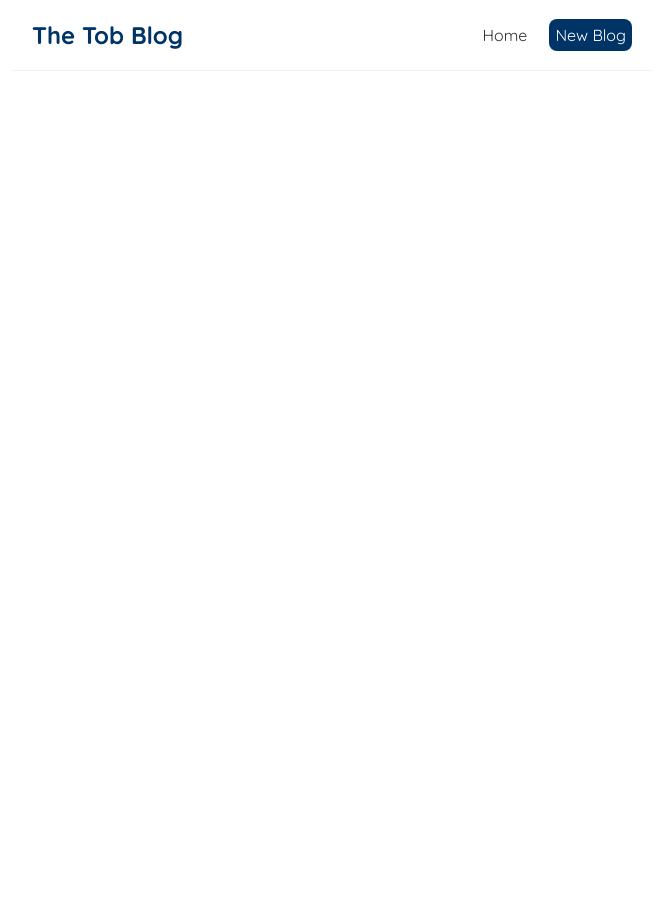
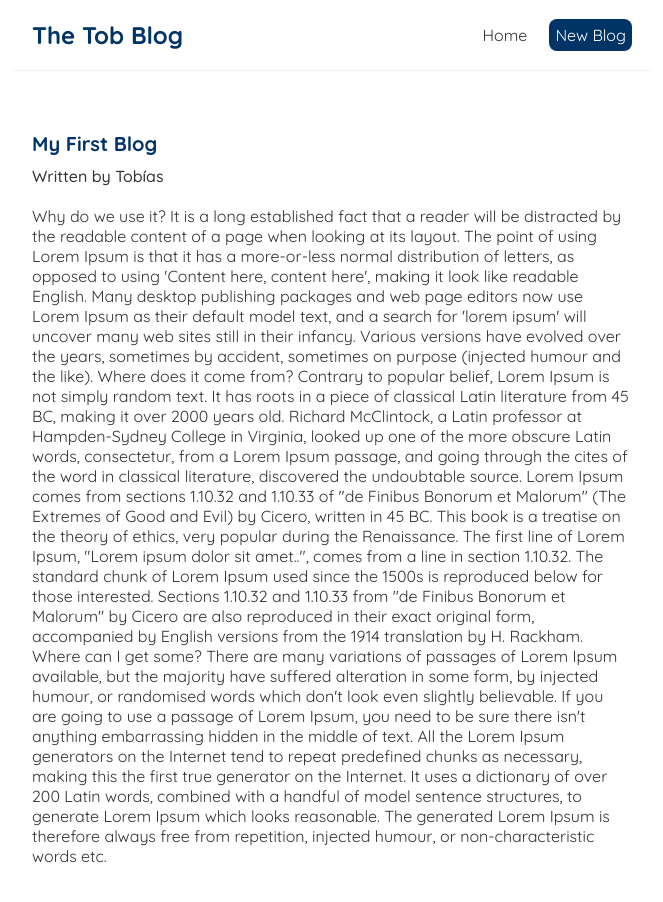
Before and after one commit to juantobiasdl7/Tob-blog, a React (Create React App) app: page /blogs/1 in a window 1280 px wide. Shown: the top 902 px of the page, without its empty margins (308-971 px from the left). Before the commit the page ends 800 px from the top, so only its background shows below. Built offline with nearby package versions, Linux system fonts and the light colour scheme; data requests are answered from the project's data file.

Commit message:
I got to lesson 27 of the course.

```diff
--- a/src/App.js
+++ b/src/App.js
@@ -2,6 +2,7 @@
 import Home from './Home';
 import { BrowserRouter as Router, Route, Switch } from 'react-router-dom';
 import Create from './Create';
+import BlogDetails from './BlogDetails';
 
 function App() {
 
@@ -17,6 +18,9 @@
             <Route path="/create">
               <Create />
             </Route>
+            <Route path="/blogs/:id">
+              <BlogDetails />
+            </Route>
           </Switch>
         </div>
       </div>
--- /dev/null
+++ b/src/BlogDetails.js
@@ -0,0 +1,24 @@
+import { useParams } from "react-router-dom";
+import useFetch from "./useFetch";
+
+const BlogDetails = () => {
+
+    const { id } = useParams();
+    const { data: blog, error, isPending } = useFetch('http://localhost:8000/blogs/' + id);
+
+    return (
+        <div className="blog-details">
+            {isPending && <div>Loading...</div>}
+            { error && <div>{ error }</div>}
+            { blog && (
+                <article>
+                    <h2>{ blog.title}</h2>
+                    <p>Written by { blog.author } </p>
+                    <div>{ blog.body }</div>
+                </article>
+            )}
+        </div>
+     );
+}
+
+export default BlogDetails;
--- a/src/BlogList.js
+++ b/src/BlogList.js
@@ -1,3 +1,5 @@
+import { Link } from "react-router-dom"
+
 const BlogList = ({blogs, title}) => {
 
     //const blogs = props.blogs;
@@ -8,8 +10,10 @@
             <h2>{title}</h2>
             {blogs.map((blog) => (
                 <div className="blog-preview" key={blog.id}>
-                    <h2>{ blog.title }</h2>
-                    <p>Written by {blog.author} </p>
+                    <Link to ={`/blogs/${blog.id}`}>
+                        <h2>{ blog.title }</h2>
+                        <p>Written by {blog.author} </p>
+                    </Link>
                     {/* <button onClick={() => handleDelete(blog.id) }>Delete Blog</button> */}
                 </div>
             ))}
--- a/src/Home.js
+++ b/src/Home.js
@@ -1,4 +1,3 @@
-import { useState, useEffect } from 'react';
 import BlogList from './BlogList';
 import useFetch from './useFetch';
 
--- a/src/Navbar.js
+++ b/src/Navbar.js
@@ -1,14 +1,16 @@
+import { Link } from 'react-router-dom';
+
 const Navbar = () => {
     return (
         <nav className="navbar">
             <h1>The Tob Blog</h1>
             <div className="links">
-                <a href="/">Home</a>
-                <a href="/create" style={{
+                <Link to="/">Home</Link>
+                <Link to="/create" style={{
                     color: "white",
                     backgroundColor: '#003366',
                     borderRadius: '8px'
-                }}>New Blog</a>
+                }}>New Blog</Link>
             </div>
         </nav>
      );
--- a/src/index.css
+++ b/src/index.css
@@ -50,3 +50,30 @@
   color: #003366;
   margin-bottom: 8px;
 }
+.blog-preview a{
+  text-decoration: none;
+}
+
+/* blog details page */
+.blog-details h2{
+  font-size: 20px;
+  color: #003366;
+  margin-bottom: 10px;
+}
+
+.blog-details p {
+  font-weight: 500;
+}
+
+.blog-details div {
+  margin: 20px 0;
+}
+
+.blog-details button {
+  background: #003366;
+  color: #fff;
+  border: 0;
+  padding: 8px;
+  border-radius: 8px;
+  cursor: pointer;
+}
--- a/src/useFetch.js
+++ b/src/useFetch.js
@@ -7,7 +7,10 @@
     const [error, setError] = useState(null);
 
     useEffect(() => {
-        fetch(url)
+
+        const abortCont = new AbortController();
+
+        fetch(url, { signal: abortCont.signal })
         .then(res => {
             if (!res.ok) {
                 throw Error('could not fetch data from that resource...');
@@ -21,10 +24,16 @@
             setError(null);
         })
         .catch((e) => {
-            console.log(e.message);
-            setIsPending(false);
-            setError(e.message);
+
+            if(e.name === 'AbortError'){
+                console.log('fetch aborted')
+            } else {
+                setIsPending(false);
+                setError(e.message);
+            }
         });
+
+        return () => abortCont.abort();
     }, [url]);
 
     return {data, isPending, error};
```
